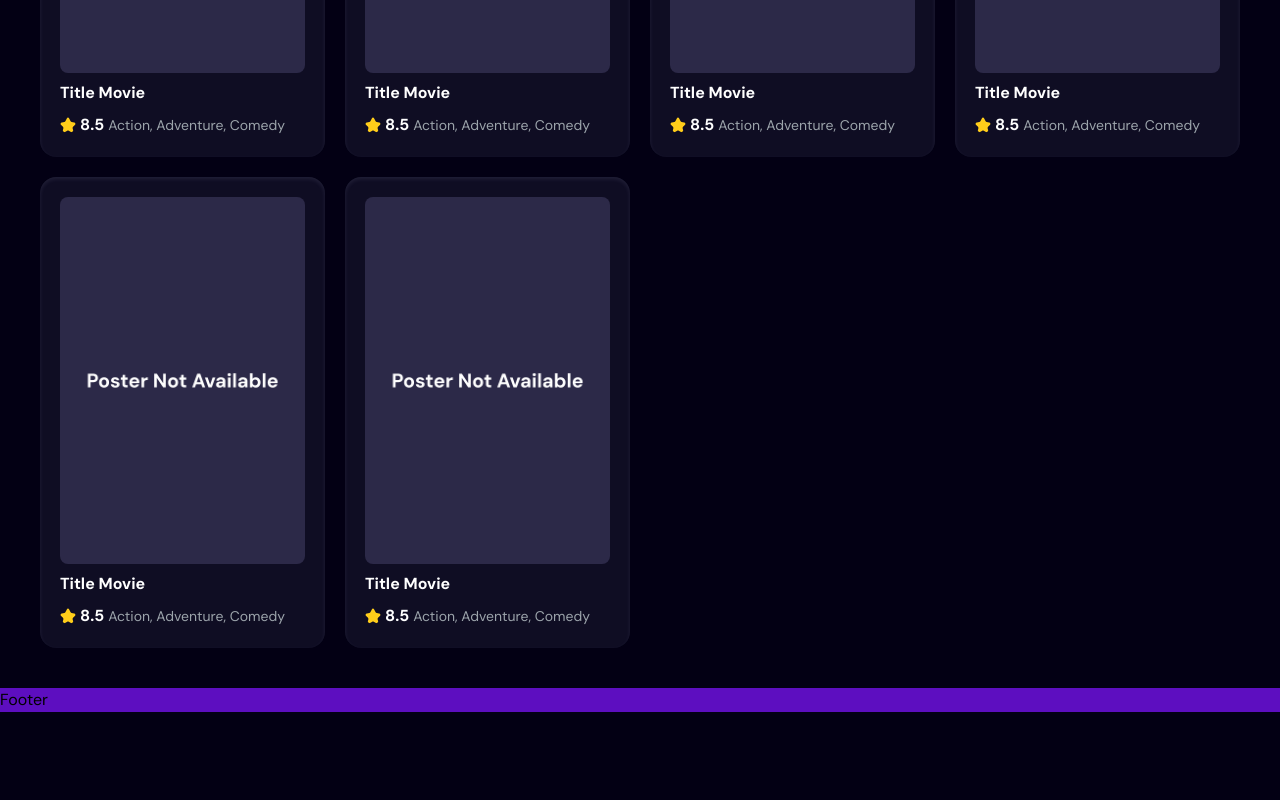
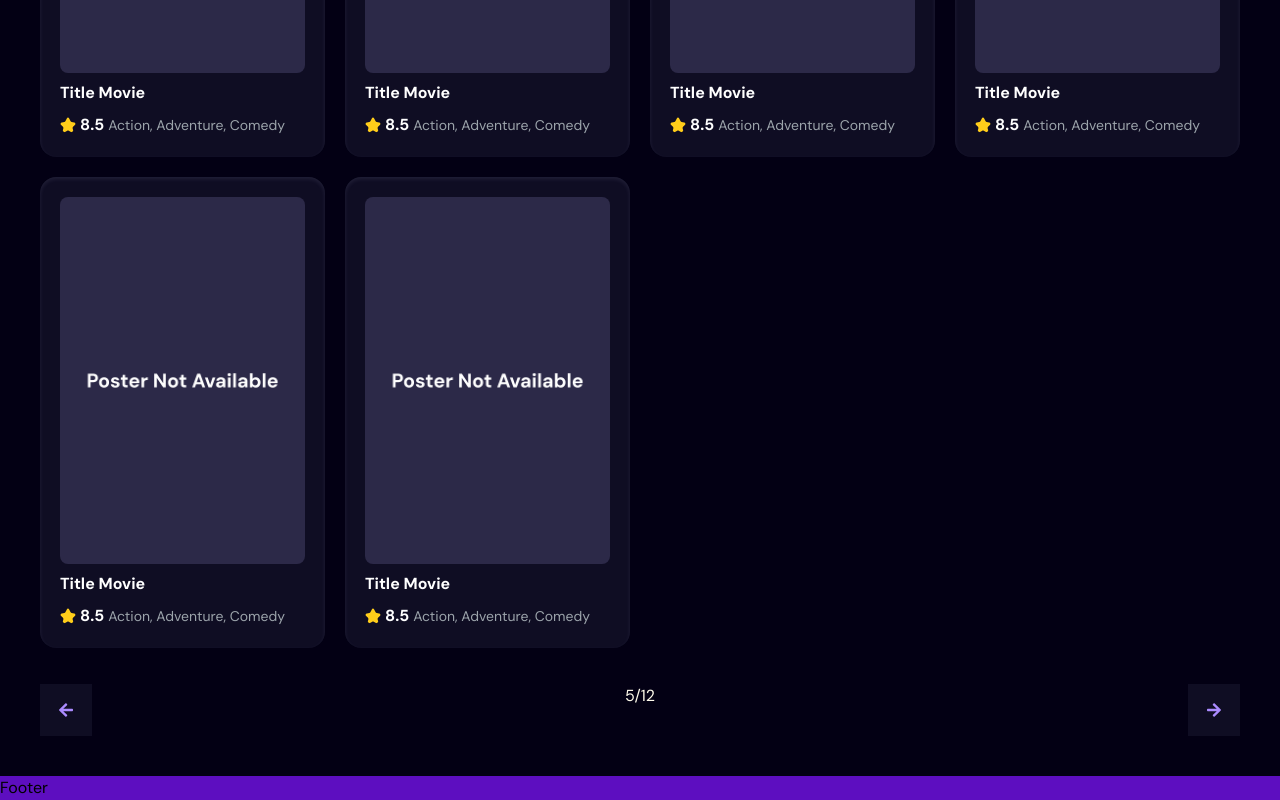
Before and after one commit to Nirvana95/CineMagic, a React (Vite) app: page / in a window 1280 px wide. Shown: the part 1526-2326 px from the top of the page. Before the commit the page ends 2238 px from the top, so only its background shows below. Built offline with nearby package versions, Linux system fonts and the light colour scheme; no server answers.

Commit message:
feat: :sparkles: pagination UI

```diff
--- a/index.html
+++ b/index.html
@@ -2,7 +2,7 @@
 <html lang="en">
   <head>
     <meta charset="UTF-8" />
-    <link rel="icon" type="image/svg+xml" href="./public/logo.png" />
+    <link rel="icon" type="image/svg+xml" href="logo.png" />
     <meta name="viewport" content="width=device-width, initial-scale=1.0" />
     <title>CineMagic 🪄</title>
   </head>
--- a/package.json
+++ b/package.json
@@ -16,6 +16,7 @@
     "axios": "^1.11.0",
     "react": "^19.1.0",
     "react-dom": "^19.1.0",
+    "react-icons": "^5.5.0",
     "react-router": "^7.8.1",
     "react-spinners": "^0.17.0",
     "tailwindcss": "^4.1.12"
--- a/src/feature/popular/Popular.tsx
+++ b/src/feature/popular/Popular.tsx
@@ -1,3 +1,5 @@
+import Pagination from "../../ui/Pagination";
+
 function Popular() {
   return (
     <div className="all-movies">
@@ -19,6 +21,8 @@ function Popular() {
           </li>
         ))}
       </ul>
+
+      <Pagination />
     </div>
   );
 }
--- a/src/feature/search/SearchBox.tsx
+++ b/src/feature/search/SearchBox.tsx
@@ -2,7 +2,7 @@ function SearchBox() {
   return (
     <form className="search">
       <div>
-        <img src="../public/search.svg" />
+        <img src="/search.svg" />
         <input type="text" />
       </div>
     </form>
--- /dev/null
+++ b/src/ui/Pagination.tsx
@@ -0,0 +1,17 @@
+import { FaArrowLeft, FaArrowRight } from "react-icons/fa";
+
+function Pagination() {
+  return (
+    <div className="flex flex-row justify-between text-amber-50  ">
+      <button className="bg-[#0F0D23] text-[#AB8BFF] p-4.5 cursor-pointer">
+        <FaArrowLeft />
+      </button>
+      <span>5/12</span>
+      <button className="bg-[#0F0D23] text-[#AB8BFF] p-4.5 cursor-pointer">
+        <FaArrowRight />
+      </button>
+    </div>
+  );
+}
+
+export default Pagination;
```
Also changed, not shown: 1 other file (tests, documents, lock files or other folders).
